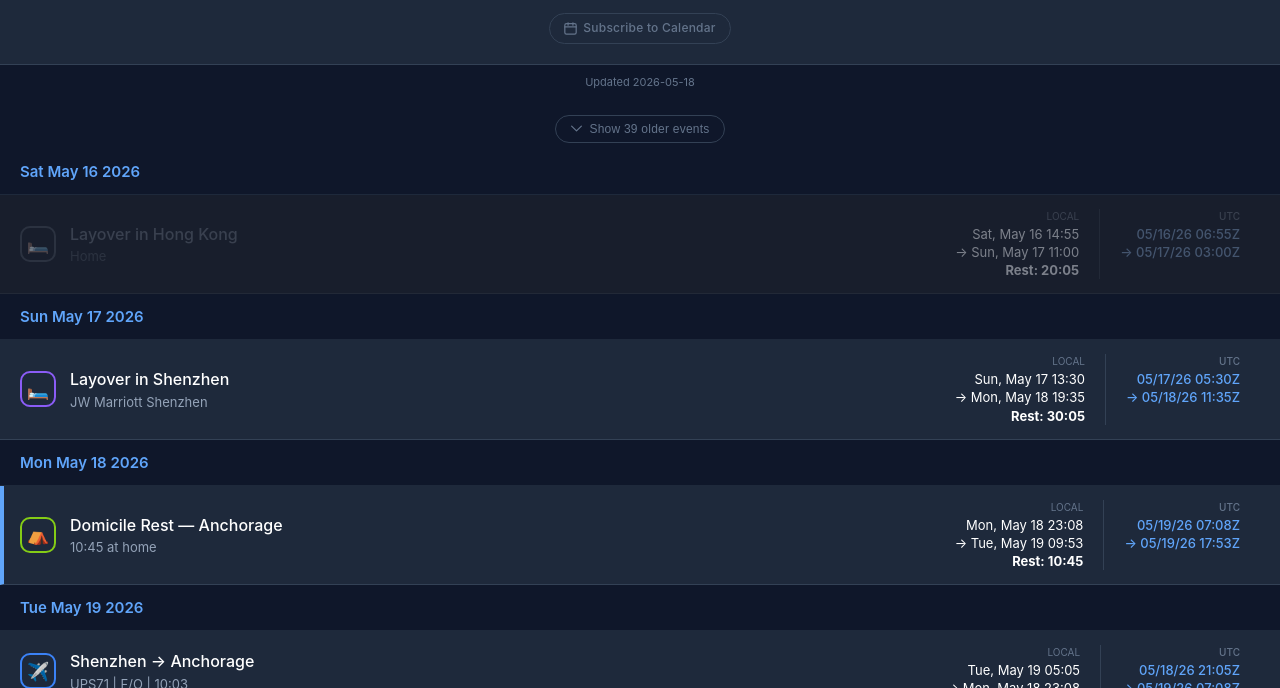
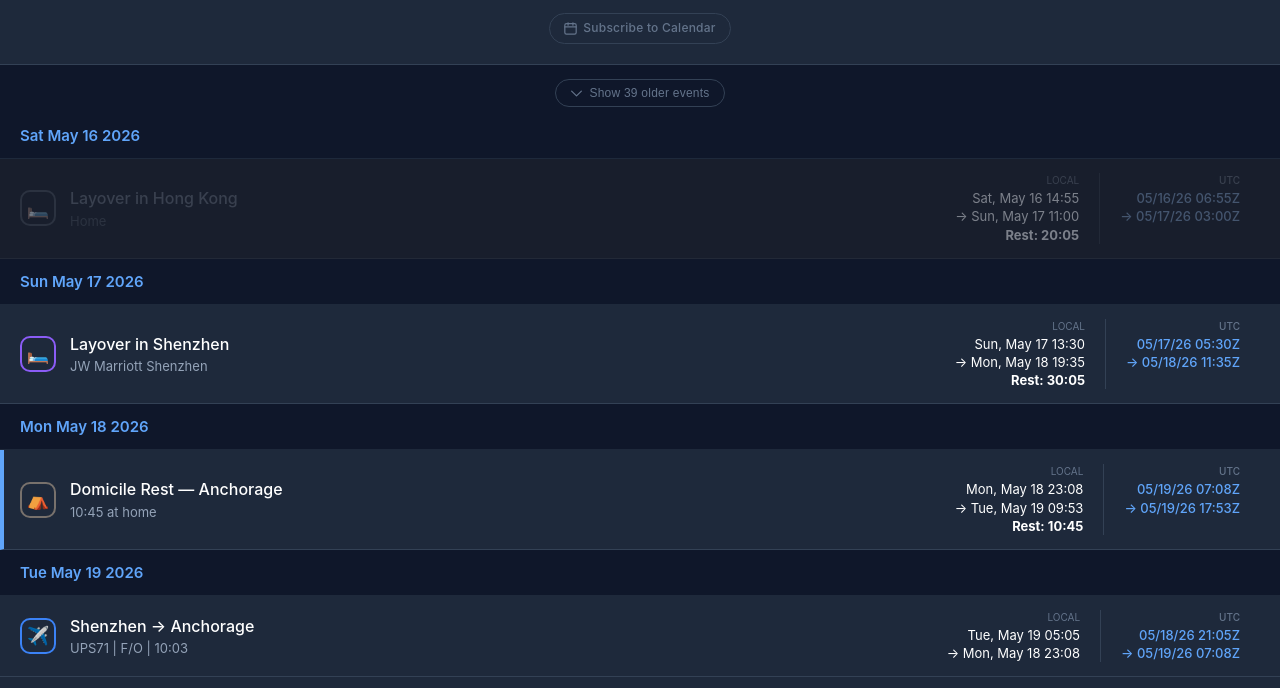
Before and after one commit to michael-saez/pilot-schedule, a website: page index.html in a window 1280 px wide. Shown: the part 103-791 px from the top of the page. Drawn offline with Linux system fonts and the light colour scheme.

Commit message:
Mute domicile rest icon color; remove last-updated text from page

```diff
--- a/index.html
+++ b/index.html
@@ -36,7 +36,6 @@ SHA: 79126c188b7af3e98ad5ef1ab31d4e92d2e79771
             border-bottom: 1px solid #334155;
         }
         .header h1 { font-size: 20px; font-weight: 600; margin-bottom: 4px; }
-        .last-updated { text-align: center; padding: 10px; font-size: 11px; color: #64748b; }
         .day-header {
             background: #0f172a;
             padding: 12px 20px;
@@ -73,7 +72,7 @@ SHA: 79126c188b7af3e98ad5ef1ab31d4e92d2e79771
         .event-icon.deadhead { border-color: #475569; color: #64748b; }
         .event-icon.commercial { border-color: #f97316; color: #f97316; }
         .event-icon.training { border-color: #10b981; color: #10b981; }
-        .event-icon.domicile { border-color: #84cc16; color: #84cc16; }
+        .event-icon.domicile { border-color: #78716c; color: #78716c; }
         .event-details { }
         .event-title { font-size: 16px; font-weight: 500; margin-bottom: 2px; }
         .event-subtitle { font-size: 13px; color: #94a3b8; }
@@ -161,7 +160,6 @@ SHA: 79126c188b7af3e98ad5ef1ab31d4e92d2e79771
         </a>
     </div>
 
-    <div class="last-updated" id="lastUpdated">Loading...</div>
     <div id="schedule"></div>
 
     <script>
@@ -326,9 +324,6 @@ SHA: 79126c188b7af3e98ad5ef1ab31d4e92d2e79771
 
         function renderSchedule(data) {
             const scheduleDiv = document.getElementById('schedule');
-            const lastUpdatedDiv = document.getElementById('lastUpdated');
-            const lastUpdated = new Date().toISOString().split('T')[0];
-            lastUpdatedDiv.textContent = `Updated ${lastUpdated}`;
 
             const now = new Date();
             const today = now.getFullYear() + '-' +
```
